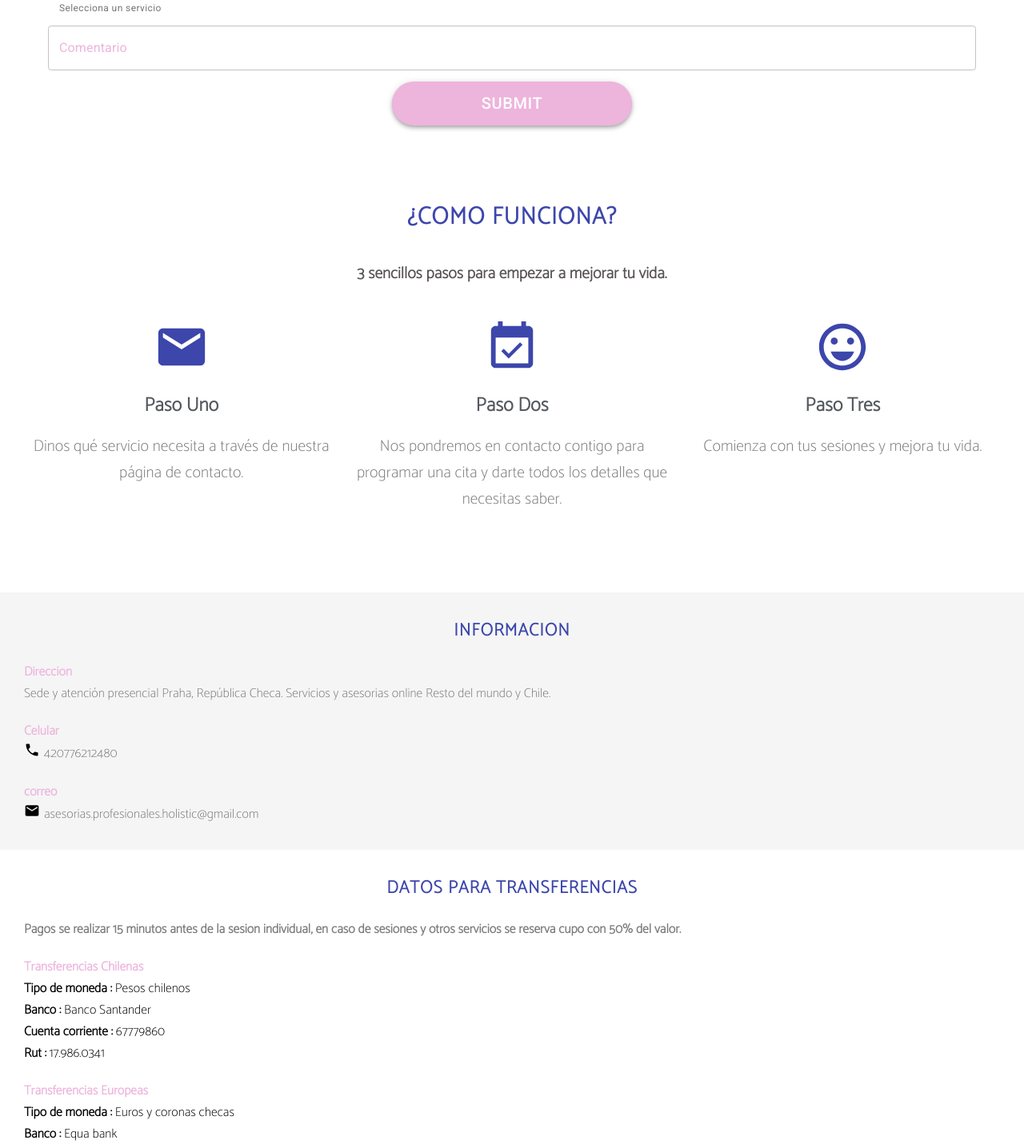
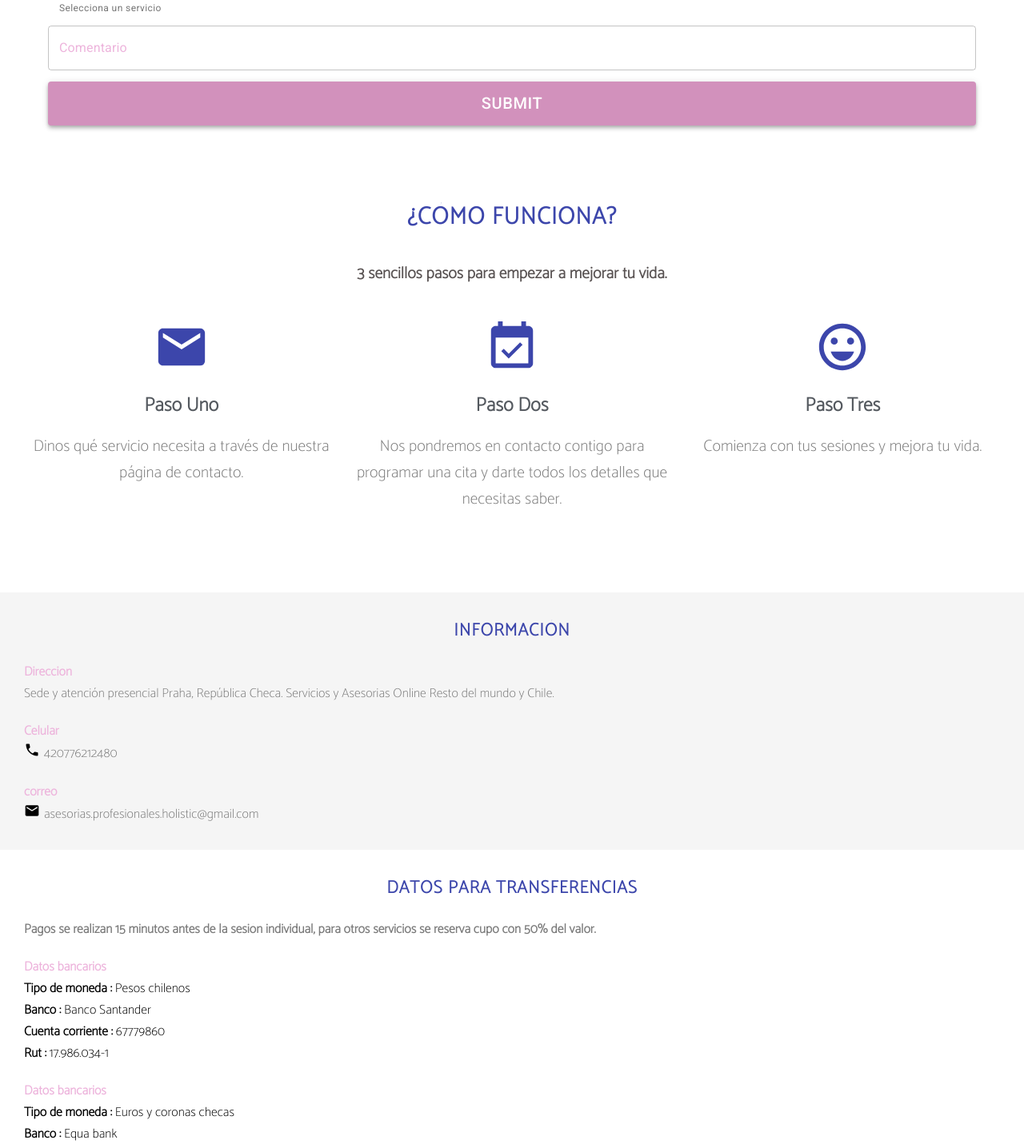
Before and after one commit to dominicfernandezvergara/psychology-landing-page, a React (Create React App) app: page /contacto in a window 1280 px wide. Shown: the part 428-1864 px from the top of the page at 80% size. Built offline with nearby package versions, Linux system fonts and the light colour scheme.

Commit message:
feat: contacto form working

```diff
--- a/src/appDataText/appDataText.jsx
+++ b/src/appDataText/appDataText.jsx
@@ -71,7 +71,7 @@ export const appDataText = {
         subtitleIcon3: "Segura",
         subtitleIcon4: "Eficaz",
         text1:
-          "Desde el lugar que tu prefieras y en un horario conveniente para ti.",
+          "Desde el lugar que tú prefieras y en un horario conveniente para ti.",
         text2: "100% confidencial y libre de críticas. ¡Estás en buenas manos!",
         text3: "Mantenemos los más altos estándares de integridad y ética.",
         text4: "El enfoque es la búsqueda de soluciones a tu necesidad.",
@@ -93,7 +93,9 @@ export const appDataText = {
           profesional: {
             title: "Psicólogos y terapeutas profesionales",
             description:
-              "Orientado a entrenamiento profesional especializado y a bajo costo en técnicas de diagnóstico en experiencias traumáticas y tipificadas como delitos. Así como también podrás resolver nudos críticos en la intervención y ejercicio profesional diario, y amortiguar sentimientos de malestar y/o agotamiento en terapeutas.",
+              "Orientado a entrenamiento profesional especializado y a bajo costo en técnicas de diagnóstico en experiencias traumáticas y tipificadas como delitos.",
+            description2:
+              "Así como también podrás resolver nudos críticos en la intervención y ejercicio profesional diario, y amortiguar sentimientos de malestar y/o agotamiento en terapeutas.",
             service1:
               "Formación profesional en estrategias de diagnóstico e intervención en experiencias traumáticas",
             service2:
@@ -103,13 +105,14 @@ export const appDataText = {
           companies: {
             title: "Servicios para empresas",
             description:
-              "Elaboración de planes semestrales o anuales de autocuidado de equipos profesionales a medida. Así también psicoeducación a profesionales co-garantes de derecho (escuela, salud, instituciones generales). A fin de detectar de forma temprana señales de agresiones sexuales o delitos violentos en niños, niñas y adolescentes.",
-            description2: "Programas de autocuidado semestrales o anuales",
+              "Elaboración de planes semestrales o anuales de autocuidado de equipos profesionales a medida.",
+            description2:
+              "Así también psicoeducación a profesionales co-garantes de derecho (escuela, salud, instituciones generales). A fin de detectar de forma temprana señales de agresiones sexuales o delitos violentos en niños, niñas y adolescentes.",
           },
         },
       },
       fifthSectionHome: {
-        title: "¿Como funciona?",
+        title: "¿Cómo funciona?",
         subtitle: "3 sencillos pasos para empezar a mejorar tu vida.",
         firstStep: {
           title: "Paso Uno",
@@ -528,7 +531,7 @@ export const appDataText = {
       },
       offer: {
         title:
-          "Por si aún no estas convencido de saber qué necesitas y tu diagnostico",
+          "Por si aún no estas convencido de saber qué necesitas y tu diagnóstico",
         subtitle: "Te ofrecemos :",
         text: "Sesión individual diagnóstica, incluye herramienta psicológica",
         text1: "Sesión de retroalimentación y devolución diagnóstica.",
@@ -542,7 +545,7 @@ export const appDataText = {
           naturalPeople: {
             service1: "Psicoterapia",
             service2: "Terapias complementarias",
-            service3: "Charlas Prevención abuso sexual infantil",
+            service3: "Charlas Preventivas Abuso Sexual Infantil",
             service4: "Prestaciones Jurídicas",
             subservice: {
               title: "Terapias complementarias",
@@ -577,7 +580,7 @@ export const appDataText = {
       addresse: {
         title: "Dirección",
         addresse:
-          "Sede y atención presencial Praha, República Checa. Servicios y asesorias online Resto del mundo y Chile.",
+          "Sede y atención presencial Praha, República Checa. Servicios y Asesorias Online Resto del mundo y Chile.",
       },
       email: {
         title: "correo",
@@ -603,9 +606,9 @@ export const appDataText = {
         title: "Datos para transferencias",
         // nuevo
         text:
-          "Pagos se realizar 15 minutos antes de la sesión individual, en caso de sesiones y otros servicios se reserva cupo con 50% del valor.",
+          "Pagos se realizan 15 minutos antes de la sesión individual, para otros servicios se reserva cupo con 50% del valor.",
         europe: {
-          title: "Transferencias Europeas",
+          title: "Datos bancarios",
           typeCurrency: (
             <div>
               <strong>Tipo de moneda :</strong> Euros y coronas checas
@@ -628,7 +631,7 @@ export const appDataText = {
           ),
         },
         chile: {
-          title: "Transferencias Chilenas",
+          title: "Datos bancarios",
           typeCurrency: (
             <div>
               <strong>Tipo de moneda :</strong> Pesos chilenos
@@ -646,7 +649,7 @@ export const appDataText = {
           ),
           run: (
             <div>
-              <strong>Rut :</strong> 17.986.0341
+              <strong>Rut :</strong> 17.986.034-1
             </div>
           ),
         },
--- a/src/components/home-components/fifth-section-home/index.jsx
+++ /dev/null
@@ -1 +0,0 @@
-export { default } from "./fifth-section-home";
--- a/src/components/home-components/fourth-section-home/fourth-section-home.jsx
+++ b/src/components/home-components/fourth-section-home/fourth-section-home.jsx
@@ -26,18 +26,8 @@ function FourthSectionHome() {
         }
       </div>
     </div>
-    // <ul className={styles.containerSubServices}>
-    //   <li className={styles.subServices}>
-    //     {appDataText.espanol.home.fourthSectionHome.services.people.service1}
-    //   </li>
-    //   <li className={styles.subServices}>
-    //     {appDataText.espanol.home.fourthSectionHome.services.people.service2}
-    //   </li>
-    //   <li className={styles.subServices}>
-    //     {appDataText.espanol.home.fourthSectionHome.services.people.service3}
-    //   </li>
-    // </ul>
   );
+
   const bodyProfesional = (
     <div className={styles.containerSubServices}>
       <div className={styles.subServices}>
@@ -46,28 +36,15 @@ function FourthSectionHome() {
             .description
         }
       </div>
+      <div className={styles.subServices}>
+        {
+          appDataText.espanol.home.fourthSectionHome.services.profesional
+            .description2
+        }
+      </div>
     </div>
-    // <ul className={styles.containerSubServices}>
-    //   <li className={styles.subServices}>
-    //     {
-    //       appDataText.espanol.home.fourthSectionHome.services.profesional
-    //         .service1
-    //     }
-    //   </li>
-    //   <li className={styles.subServices}>
-    //     {
-    //       appDataText.espanol.home.fourthSectionHome.services.profesional
-    //         .service2
-    //     }
-    //   </li>
-    //   <li className={styles.subServices}>
-    //     {
-    //       appDataText.espanol.home.fourthSectionHome.services.profesional
-    //         .service3
-    //     }
-    //   </li>
-    // </ul>
   );
+
   const bodyCompanie = (
     <div className={styles.containerSubServices}>
       <div className={styles.subServices}>
@@ -76,21 +53,15 @@ function FourthSectionHome() {
             .description
         }
       </div>
+      <div className={styles.subServices}>
+        {
+          appDataText.espanol.home.fourthSectionHome.services.companies
+            .description2
+        }
+      </div>
     </div>
-    //   <div className={styles.bodyCompanie}>
-    //     {
-    //       appDataText.espanol.home.fourthSectionHome.services.companies
-    //         .description
-    //     }
-    //   </div>
   );
-  //   <Button
-  //   variant="contained"
-  //   className={styles.button}
-  //   onClick={handleClick}
-  // >
-  //   {appDataText.espanol.home.fourthSectionHome.services.buttonText}
-  // </Button>
+
   return (
     <div className={styles.containerSection}>
       <h2 className={styles.title}>
--- a/src/components/home-components/fifth-section-home/fifth-section-home.jsx
+++ b/src/components/how-it-work/how-it-work.jsx
@@ -3,14 +3,14 @@ import EventAvailableIcon from "@material-ui/icons/EventAvailable";
 import EmailIcon from "@material-ui/icons/Email";
 import SentimentVerySatisfiedIcon from "@material-ui/icons/SentimentVerySatisfied";
 
-import styles from "./fifth-section-home.module.css";
-import ButtonApp from "../../button";
-import { appDataText } from "../../../appDataText/appDataText";
+import styles from "./how-it-work.module.css";
+import ButtonApp from "../button";
+import { appDataText } from "../../appDataText/appDataText";
 
-function FifthSectionHome() {
+function HowItWork() {
   const [language, setLanguage] = useState("espanol");
   return (
-    <div className={styles.containerFifthSection}>
+    <div className={styles.containerHowItWork}>
       <h1 className={styles.title}>
         {/*appDataText.espanol.home.fifthSectionHome.title*/}
         {appDataText[language].home.fifthSectionHome.title}
@@ -63,4 +63,4 @@ function FifthSectionHome() {
   );
 }
 
-export default FifthSectionHome;
+export default HowItWork;
--- a/src/components/home-components/fifth-section-home/fifth-section-home.module.css
+++ b/src/components/how-it-work/how-it-work.module.css
@@ -1,25 +1,8 @@
-.containerFifthSection {
+.containerHowItWork {
   text-align: center;
   padding: 30px 20px;
-  /* background-image: linear-gradient(
-    to right bottom,
-    #ffdfdd,
-    #fad0d2,
-    #f4c0c9,
-    #ecb1c3,
-    #e2a3bf,
-    #e2a3bf,
-    #e2a3bf,
-    #e2a3bf,
-    #ecb1c3,
-    #f4c0c9,
-    #fad0d2,
-    #ffdfdd
-  ); */
 }
-
 .title {
-  /* font-family: "Alfa Slab One"; */
   text-transform: uppercase;
   font-size: 22px;
   padding-bottom: 20px;
@@ -63,7 +46,7 @@
   margin-top: 15px;
   width: 250px;
 }
-.containerFifthSection :global(.MuiButton-root) {
+.containerHowItWork :global(.MuiButton-root) {
   font-size: 16px;
   color: var(--secondary);
   text-transform: uppercase;
@@ -71,11 +54,11 @@
   border: 1px solid;
   border-radius: 30px;
 }
-.containerFifthSection :global(.MuiButton-root):hover {
+.containerHowItWork :global(.MuiButton-root):hover {
   color: var(--darkSecondaryColor);
 }
 @media screen and (min-width: 768px) {
-  .containerFifthSection {
+  .containerHowItWork {
     padding: 50px 20px;
   }
   .containerIconsSection {
@@ -118,7 +101,7 @@
   .descriptionStep {
     width: 100%;
   }
-  .containerFifthSection :global(.MuiButton-root) {
+  .containerHowItWork :global(.MuiButton-root) {
     font-size: 22px;
   }
 }
--- /dev/null
+++ b/src/components/how-it-work/index.jsx
@@ -0,0 +1 @@
+export { default } from "./how-it-work";
--- a/src/pages/contact-us/contact-us.jsx
+++ b/src/pages/contact-us/contact-us.jsx
@@ -4,10 +4,12 @@ import EmailIcon from "@material-ui/icons/Email";
 
 import styles from "./contact-us.module.css";
 import { appDataText } from "../../appDataText/appDataText";
+import UseScrollToTop from "../../hooks/use-scroll-to-top";
 import Form from "./form/form";
-import FifthSectionHome from "../../components/home-components/fifth-section-home";
+import HowItWork from "../../components/how-it-work";
 
 function ContactUs() {
+  UseScrollToTop();
   return (
     <div className={styles.containerContactUs}>
       <h1 className={styles.title}> {appDataText.espanol.contact.title}</h1>
@@ -17,7 +19,9 @@ function ContactUs() {
         </div>
         <Form />
       </div>
-      <FifthSectionHome />
+      <div className={styles.containerHowItWork}>
+        <HowItWork />
+      </div>
       <div className={styles.contactData}>
         <h3 className={styles.title}>{appDataText.espanol.contact.subtitle}</h3>
         <p className={styles.subtitle}>
--- a/src/pages/contact-us/form/form.module.css
+++ b/src/pages/contact-us/form/form.module.css
@@ -39,14 +39,13 @@
 .form .submitButton {
   align-self: center;
   font-size: 20px;
-  background-color: var(--secondary);
+  background-color: var(--darkSecondaryColor);
   color: var(--white);
   margin-bottom: 20px;
   box-shadow: 0px 2px 4px -1px rgba(0, 0, 0, 0.2),
     0px 4px 5px 0px rgba(0, 0, 0, 0.14), 0px 1px 10px 0px rgba(0, 0, 0, 0.12);
-  border-radius: 30px;
   padding: 10px;
-  width: 300px;
+  width: 100%;
 }
 .form .submitButton:hover {
   background-color: var(--lightPrimaryColor);
```
